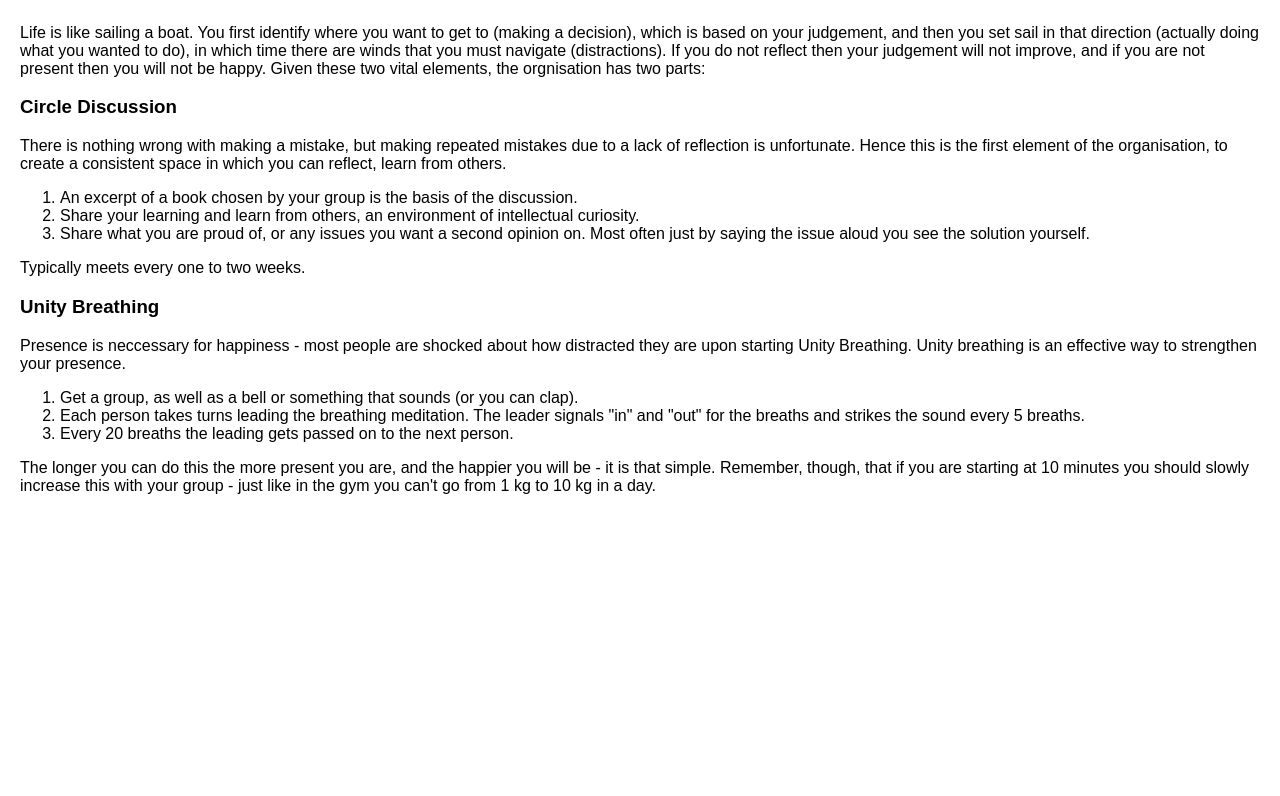
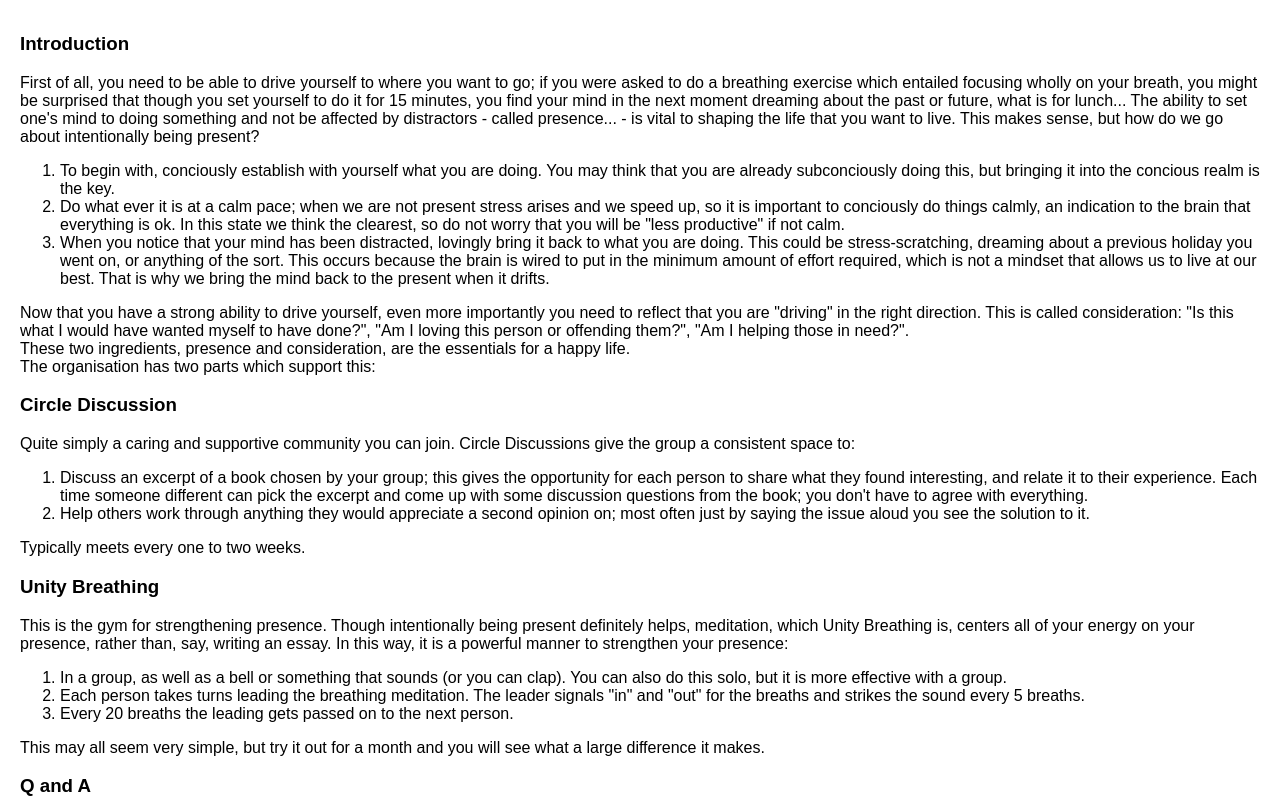
Before and after one commit to nickfinn-bit/Humanityy, a plain HTML site: page index.html in a window 1280 px wide. Shown: the part 162-958 px from the top of the page. Before the commit the page ends 800 px from the top, so only its background shows below. Drawn offline with Linux system fonts and the light colour scheme.

Commit message:
Revise headings and improve content structure
Updated headings and paragraphs for clarity and structure.

```diff
--- a/index.html
+++ b/index.html
@@ -16,35 +16,59 @@
 <body>
   <!-- Paste your text below this line -->
    <h1>Live a life that you will appreciate looking back.</h1>
+   <h1 style:"font-size:30px">Everyone wants to do it, but very few actually know how.</h1>
   <br>
 
-   <h2>Introduction</h2>
-   <p> Life is like sailing a boat. You first identify where you want to get to (making a decision), which is based on your judgement, and then you set sail in that direction (actually doing what you wanted to do), in which time there are winds that you must navigate (distractions).
+   <h3>Introduction</h3>
+   <p>First of all, you need to be able to drive yourself to where you want to go; if you were asked to do a breathing exercise which entailed focusing wholly on your breath, you might be surprised that though you set yourself to do it for 15 minutes, you find your mind in the next moment dreaming about the past or future, what is for lunch... The ability to set one's mind to doing something and not be affected by distractors - called presence... -  is vital to shaping the life that you want to live. This makes sense, but how do we go about intentionally being present?
+      <br>
+     <ol>
+       <li>To begin with, conciously establish with yourself what you are doing. You may think that you are already subconciously doing this, but bringing it into the concious realm is the key.</li>
+       <li>Do what ever it is at a calm pace; when we are not present stress arises and we speed up, so it is important to conciously do things calmly, an indication to the brain that everything is ok. In this state we think the clearest, so do not worry that you will be "less productive" if not calm.</li>
+       <li>When you notice that your mind has been distracted, lovingly bring it back to what you are doing. This could be stress-scratching, dreaming about a previous holiday you went on, or anything of the sort. This occurs because the brain is wired to put in the minimum amount of effort required, which is not a mindset that allows us to live at our best. That is why we bring the mind back to the present when it drifts.</li>
+     </ol>
+  Now that you have a strong ability to drive yourself, even more importantly you need to reflect that you are "driving" in the right direction. This is called consideration: "Is this what I would have wanted myself to have done?", "Am I loving this person or offending them?", "Am I helping those in need?".
+<br>
+  These two ingredients, presence and consideration, are the essentials for a happy life.
+<br>
+  The organisation has two parts which support this:
 
-If you do not reflect then your judgement will not improve, and if you are not present then you will not be happy. Given these two vital elements, the orgnisation has two parts:
+
 </p>
 <h3>Circle Discussion</h3>
-  <p>There is nothing wrong with making a mistake, but making repeated mistakes due to a lack of reflection is unfortunate. Hence this is the first element of the organisation, to create a consistent space in which you can reflect, learn from others.
+  <p>Quite simply a caring and supportive community you can join. Circle Discussions give the group a consistent space to:
 <ol>
-  <li>An excerpt of a book chosen by your group is the basis of the discussion.</li>
-  <li>Share your learning and learn from others, an environment of intellectual curiosity.</li>
-  <li>Share what you are proud of, or any issues you want a second opinion on. Most often just by saying the issue aloud you see the solution yourself.</li>
+  <li>Discuss an excerpt of a book chosen by your group; this gives the opportunity for each person to share what they found interesting, and relate it to their experience. Each time someone different can pick the excerpt and come up with some discussion questions from the book; you don't have to agree with everything.
+</li>
+  <li>Help others work through anything they would appreciate a second opinion on; most often just by saying the issue aloud you see the solution to it.
+</li>
 </ol>
-
 
 Typically meets every one to two weeks.
 </p>
 <h3>Unity Breathing</h3>
-  <p>Presence is neccessary for happiness - most people are shocked about how distracted they are upon starting Unity Breathing. Unity breathing is an effective way to strengthen your presence.
+  <p>This is the gym for strengthening presence. Though intentionally being present definitely helps, meditation, which Unity Breathing is, centers all of your energy on your presence, rather than, say, writing an essay. In this way, it is a powerful manner to strengthen your presence:
+
 <ol>
-  <li>Get a group, as well as a bell or something that sounds (or you can clap).</li>
+  <li>In a group, as well as a bell or something that sounds (or you can clap). You can also do this solo, but it is more effective with a group.
+</li>
   <li>Each person takes turns leading the breathing meditation. The leader signals "in" and "out" for the breaths and strikes the sound every 5 breaths.</li>
   <li>Every 20 breaths the leading gets passed on to the next person.</li>
 </ol>
 
-The longer you can do this the more present you are, and the happier you will be - it is that simple. Remember, though, that if you are starting at 10 minutes you should slowly increase this with your group - just like in the gym you can't go from 1 kg to 10 kg in a day.
+This may all seem very simple, but try it out for a month and you will see what a large difference it makes.
 
 </p>
+<h3>Q and A</h3>
+  <p><b>Who started this initiative?
+</b><br>
+  This organisation is called Humanity because by practicing the two elements that are core to the organisation, we are expressing humanity. The extra y in the domain is there because "humanity.org" would cost millions and "humanityy.org" was $7.50. This is an initiative started by students at Imperial College London seeking more meaningful lives.
+<br>
+    <b>I don't know of any local group, what can I do?
+</b><br>Reach out and our volunteer team will see if there is a local group active we can link you with (humanityyvolunteeradmn@gmail.com).
+
+  </p>
+
   <!-- And above this line -->
 </body>
 </html>
```
